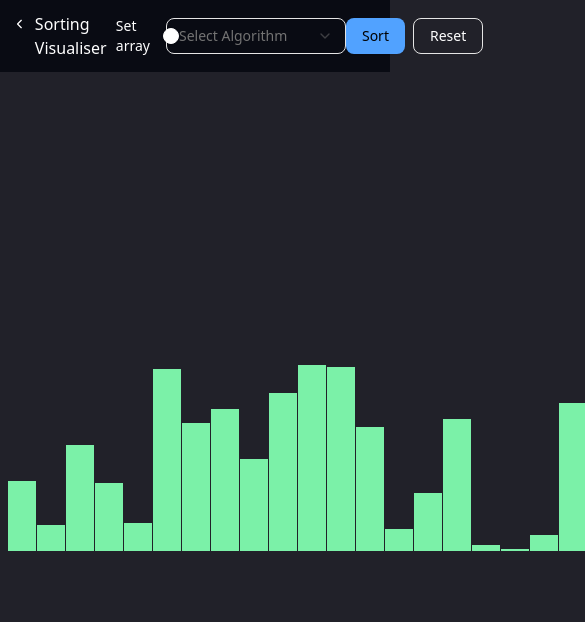
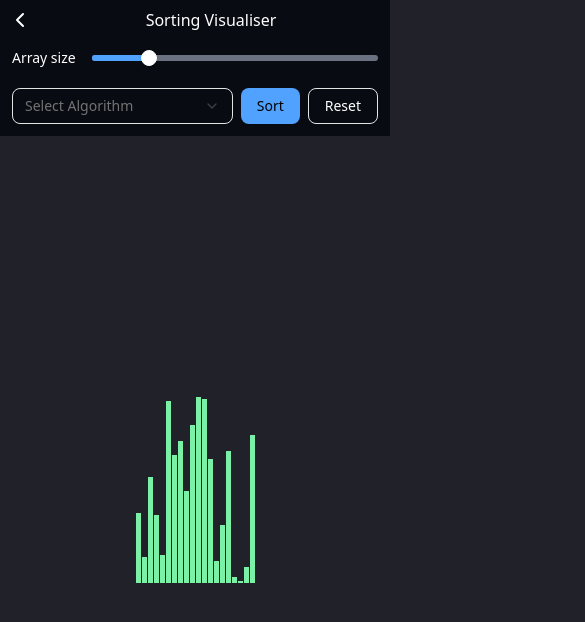
Before and after one commit to sourabh003/algo-visualizer, a Next.js app: page /sorting in a window 390 px wide. Shown: the top 622 px of the page, 585 px wide, since content can reach past the window. Built offline with nearby package versions, Linux system fonts and the light colour scheme.

Commit message:
added responsiveness

```diff
--- a/src/app/page.js
+++ b/src/app/page.js
@@ -18,9 +18,9 @@ export default function Home() {
 
 	return (
 		<div className="flex items-center w-screen h-screen justify-center flex-col">
-			<div className="flex items-center gap-3 h-[20vh]">
-				<img src="/logo.png" alt="" className="w-20" />
-				<div className="text-white text-4xl">Algorithm Visualizer</div>
+			<div className="flex items-center gap-3 h-[10vh] md:h-[20vh]">
+				<img src="/logo.png" alt="" className="w-10 md:w-20" />
+				<div className="text-white md:text-4xl">Algorithm Visualizer</div>
 			</div>
 
 			<div className="grid grid-cols-1 gap-3 place-items-center mt-5 flex-1">
--- a/src/app/sorting/page.jsx
+++ b/src/app/sorting/page.jsx
@@ -262,14 +262,18 @@ export default function Sorting() {
 
     return (
         <div className='h-screen flex flex-col'>
-            <div className='flex justify-between bg-[#090B13] text-white items-center p-3'>
+            <div className='grid grid-cols-1 md:grid-cols-2 lg:grid-cols-3 justify-between bg-[#090B13] text-white items-center md:p-2 gap-2'>
+
+                <div className='flex p-2 w-full md:col-span-2 lg:col-span-1 items-center justify-center lg:justify-start'>
                     <Link href={'/'} className="flex transition 300 hover:text-blue-400 cursor-pointer">
                         <ChevronLeft />
-                    <h4 className='ml-2'>Sorting Visualiser</h4>
                     </Link>
+                    <h4 className='ml-2 text-md lg:text-xl flex-1 text-center lg:text-start'>Sorting Visualiser</h4>
+                </div>
 
-                <div className='w-[50%] h-full flex items-center'>
-                    <p className="text-sm w-fit">Set array</p>
+
+                <div className='h-full flex items-center px-3 lg:px-0 col-span-1'>
+                    <p className="text-sm w-fit">Array size</p>
                     <div className='flex-1 ml-4'>
                         <Slider
                             disabled={isLoading}
@@ -283,9 +287,10 @@ export default function Sorting() {
                     </div>
                 </div>
 
-                <div>
-                    <Select disabled={isLoading} value={algorithm} onValueChange={(newValue) => setAlgorithm(newValue)}>
-                        <SelectTrigger className="w-[180px]">
+                <div className='p-3 md:p-0 flex items-center gap-2 md:justify-end'>
+                    <div className='w-full md:w-fit'>
+                        <Select className="" disabled={isLoading} value={algorithm} onValueChange={(newValue) => setAlgorithm(newValue)}>
+                            <SelectTrigger className="w-full">
                                 <SelectValue placeholder="Select Algorithm" />
                             </SelectTrigger>
                             <SelectContent>
@@ -296,8 +301,6 @@ export default function Sorting() {
                         </Select>
                     </div>
 
-
-                <div className="flex gap-2">
                     <Button disabled={isLoading} onClick={runSort} variant={'default'} className={'bg-blue-400 text-black hover:bg-gray-200 !disabled:bg-gray-200 disabled:text-gray-700'}>
                         Sort
                     </Button>
@@ -305,34 +308,25 @@ export default function Sorting() {
                     <Button disabled={isLoading} onClick={() => setArray(generateUniqueArray(arraySize))} variant={'outlined'} className={'border'}>
                         Reset
                     </Button>
+
                 </div>
-
             </div>
 
             <div className="flex-1 grid place-items-center">
                 <div className='p-2'>
-
                     <div className='flex items-end gap-[1px]'>
                         {array.map((item, i) => (
                             <div
                                 id={`bar-${i}`}
                                 key={i}
                                 className={cn("bg-green-300 border-green-400",
-                                    array.length > 50 ? "w-[12px]" : "w-[28px]"
+                                    array.length > 50 ? "w-[2px] md:w-[6px] lg:w-[12px]" : "w-[5px] md:w-[12px] lg:w-[28px]"
                                 )}
                                 style={{ height: item * 2 + "px" }}>
                             </div>
                         ))}
                     </div>
-                    {/* <div className='flex gap-[1px]'>
-                        {array.map((item, i) => (
-                            <div id={`array-item-${i}`} key={i} className={`w-[28px] flex flex-col h-[50%] justify-end`}>
-                                <div className='p-1 text-sm grid place-items-center'>{item}</div>
                 </div>
-                        ))}
-                    </div> */}
-                </div>
-
             </div>
         </div>
     )
--- /dev/null
+++ b/tailwind.config.js
@@ -0,0 +1,16 @@
+const config = {
+	theme: {
+		extend: {
+			screens: {
+				sm: "480px", // Small devices (phones)
+				md: "768px", // Medium devices (tablets)
+				lg: "1024px", // Large devices (laptops)
+				xl: "1280px", // Extra large devices (desktops)
+				"2xl": "1536px", // 2K screens
+			},
+		},
+	},
+	plugins: [],
+};
+
+export default config;
```
Lines whose indentation alone changed are shown as unchanged.
